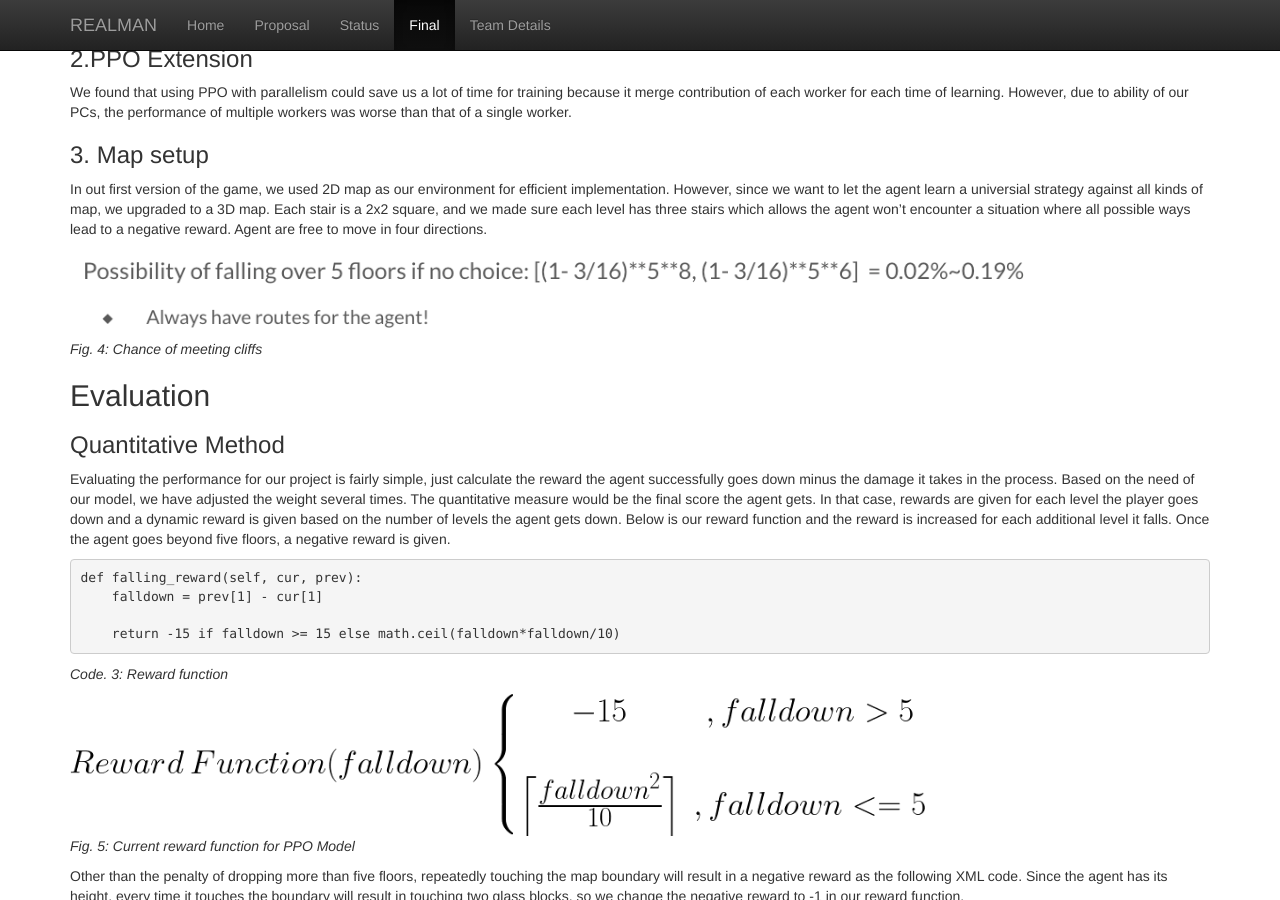
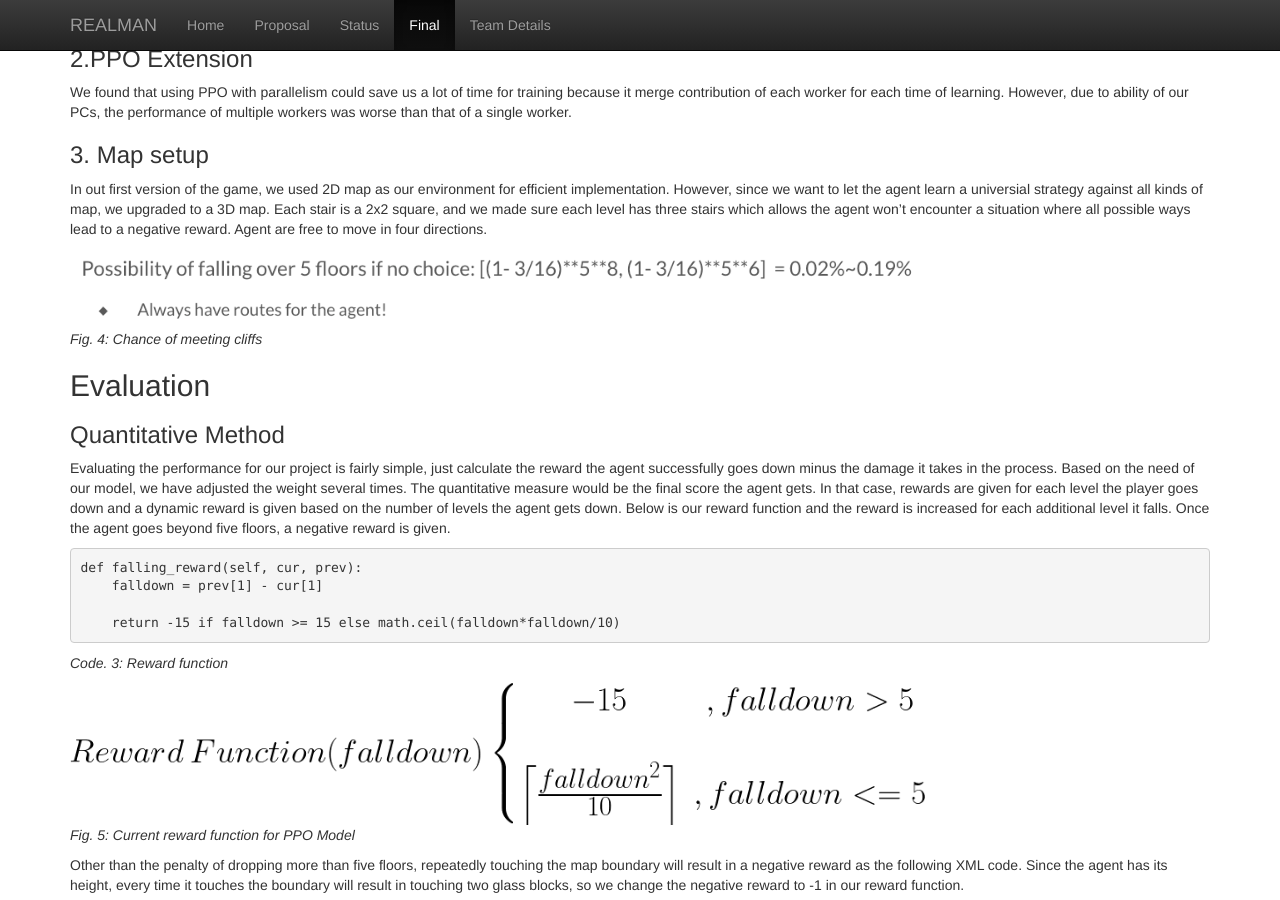
Before and after one commit to JackZhaoYK/REALMAN, a Jekyll site: the page built from docs/final.md, in a window 1280 px wide and 900 px high, scrolled down 2905 px. Built offline with Jekyll 4.4.1, drawn with Linux system fonts in a browser that asks for light colours.

Commit message:
format bugs

```diff
--- a/docs/final.md
+++ b/docs/final.md
@@ -90,7 +90,7 @@
 ### 3. Map setup
 In out first version of the game, we used 2D map as our environment for efficient implementation. However, since we want to let the agent learn a universial strategy against all kinds of map, we upgraded to a 3D map. Each stair is a 2x2 square, and we made sure each level has three stairs which allows the agent won't encounter a situation where all possible ways lead to a negative reward. Agent are free to move in four directions.
 <p>
-    <img src="./img/possibility.png"  height="85%" width="85%"/>
+    <img src="./img/possibility.png"  height="75%" width="75%"/>
     <br>
     <em>Fig. 4: Chance of meeting cliffs</em>
 </p>
@@ -131,7 +131,7 @@
 ### Qualitative Method
 In addition to the reward graph, we also graph the loss function as following, and there is a slightly decrease trend and loss function is becoming stable as training goes on.
 <p>
-    <img src="./img/2total_loss.png"  height="75%" width="75%"/>
+    <img src="./img/2total_loss.png"  height="60%" width="60%"/>
     <br>
     <em>Fig. 6: Graph of loss function result</em>
 </p>
```
